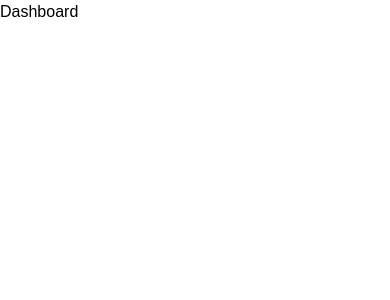
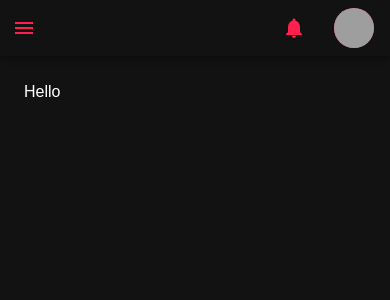
Before and after one commit to ocmodi21/FilmFusion-Webapp, a React (Create React App) app: page /dashboard in a window 390 px wide. Shown: the top 300 px of the page. Built offline with nearby package versions, Linux system fonts and the light colour scheme; grey boxes are pictures that could not be loaded.

Commit message:
chore: dashboard cofiguration

```diff
--- a/package.json
+++ b/package.json
@@ -5,8 +5,10 @@
   "dependencies": {
     "@emotion/react": "^11.11.4",
     "@emotion/styled": "^11.11.5",
+    "@mui/icons-material": "^5.15.19",
     "@mui/lab": "^5.0.0-alpha.170",
     "@mui/material": "^5.15.19",
+    "@mui/x-tree-view": "^7.6.0",
     "@tanstack/react-query": "^5.40.0",
     "@testing-library/jest-dom": "^5.17.0",
     "@testing-library/react": "^13.4.0",
@@ -24,7 +26,7 @@
     "web-vitals": "^2.1.4"
   },
   "scripts": {
-    "start": "react-scripts start",
+    "start": "SET PORT=2117 && react-scripts start",
     "build": "react-scripts build",
     "test": "react-scripts test",
     "eject": "react-scripts eject"
--- a/src/App.tsx
+++ b/src/App.tsx
@@ -1,16 +1,35 @@
 import { QueryClient, QueryClientProvider } from "@tanstack/react-query";
-import { Route, Routes } from "react-router-dom";
+import { Route, Routes, useNavigate } from "react-router-dom";
 import ToastAlert from "./utils/ToastAlert";
 import Landing from "./pages/Landing.page";
 import Signin from "./pages/Signin.page";
 import Signup from "./pages/Signup.page";
 import Dashboard from "./pages/Dashboard.page";
+import { createTheme, ThemeProvider } from "@mui/material";
+import useStorage from "./hooks/useStorage";
+import { useEffect } from "react";
+
+const theme = createTheme({
+  typography: {
+    fontFamily: ["Urbanist", "sans-serif"].join(","),
+  },
+});
 
 const queryClient = new QueryClient();
 
 const App = () => {
+  const { getDataFromStorage } = useStorage();
+  const navigate = useNavigate();
+
+  useEffect(() => {
+    const token = getDataFromStorage("userToken");
+    if (token) {
+      navigate("/dashboard");
+    }
+  }, []);
   return (
     <>
+      <ThemeProvider theme={theme}>
         <QueryClientProvider client={queryClient}>
           <ToastAlert />
           <Routes>
@@ -20,6 +39,7 @@ const App = () => {
             <Route path="/dashboard" element={<Dashboard />} />
           </Routes>
         </QueryClientProvider>
+      </ThemeProvider>
     </>
   );
 };
--- a/src/components/CustomButton.tsx
+++ b/src/components/CustomButton.tsx
@@ -10,10 +10,10 @@ interface props {
 const CustomButton = ({ title, onClick, loading = false }: props) => {
   const CButton = styled(LoadingButton)<ButtonProps>(() => ({
     color: "#FFFFFFF",
-    backgroundColor: "#892CDC",
+    backgroundColor: "#FF204E",
     fontSize: "18px",
     "&:hover": {
-      backgroundColor: "#a435ff",
+      backgroundColor: "#A0153E",
     },
     minWidth: "100%",
     fontWeight: "600",
--- /dev/null
+++ b/src/components/TreeView.tsx
@@ -0,0 +1,30 @@
+import * as React from "react";
+import { SimpleTreeView } from "@mui/x-tree-view/SimpleTreeView";
+import { TreeItem } from "@mui/x-tree-view/TreeItem";
+
+export default function CTreeView() {
+  return (
+    <SimpleTreeView>
+      <TreeItem
+        itemId="grid"
+        label="Private List"
+        sx={{
+          color: "#ffffff",
+          "& .MuiTreeItem-content": {
+            padding: "0",
+          },
+          "& .MuiTreeItem-content.Mui-selected": {
+            backgroundColor: "transparent",
+          },
+          "& .MuiTreeItem-label": {
+            fontSize: "20px !important",
+          },
+        }}
+      >
+        <TreeItem itemId="grid-community" label="@mui/x-data-grid" />
+        <TreeItem itemId="grid-pro" label="@mui/x-data-grid-pro" />
+        <TreeItem itemId="grid-premium" label="@mui/x-data-premium" />
+      </TreeItem>
+    </SimpleTreeView>
+  );
+}
--- a/src/pages/Dashboard.page.tsx
+++ b/src/pages/Dashboard.page.tsx
@@ -1,7 +1,226 @@
 import React from "react";
+import AppBar from "@mui/material/AppBar";
+import Box from "@mui/material/Box";
+import CssBaseline from "@mui/material/CssBaseline";
+import Divider from "@mui/material/Divider";
+import Drawer from "@mui/material/Drawer";
+import IconButton from "@mui/material/IconButton";
+import List from "@mui/material/List";
+import ListItem from "@mui/material/ListItem";
+import ListItemButton from "@mui/material/ListItemButton";
+import MenuIcon from "@mui/icons-material/Menu";
+import NotificationsIcon from "@mui/icons-material/Notifications";
+import Toolbar from "@mui/material/Toolbar";
+import Avatar from "@mui/material/Avatar";
+import { Badge } from "@mui/material";
+import { useState } from "react";
+import useStorage from "../hooks/useStorage";
+import { useNavigate } from "react-router-dom";
+import MovieFilterIcon from "@mui/icons-material/MovieFilter";
+import CTreeView from "../components/TreeView";
 
-const Dashboard = () => {
-  return <div>Dashboard</div>;
+const drawerWidth = 250;
+
+interface Props {
+  window?: () => Window;
+}
+
+const Dashboard = (props: Props) => {
+  const { window } = props;
+  const [mobileOpen, setMobileOpen] = useState(false);
+  const [isClosing, setIsClosing] = useState(false);
+  const [currentTab, setCurrentTab] = useState("Home");
+  const { clearDataFromStorage } = useStorage();
+  const navigate = useNavigate();
+
+  const handleDrawerClose = () => {
+    setIsClosing(true);
+    setMobileOpen(false);
+  };
+
+  const handleDrawerTransitionEnd = () => {
+    setIsClosing(false);
+  };
+
+  const handleDrawerToggle = () => {
+    if (!isClosing) {
+      setMobileOpen(!mobileOpen);
+    }
+  };
+
+  const drawer = (
+    <div>
+      <Toolbar style={{ backgroundColor: "#121212" }}>
+        <div className="flex flex-row items-center text-2xl text-main gap-2 font-sans">
+          <MovieFilterIcon fontSize="large" />
+          <span>Film Fusion</span>
+        </div>
+      </Toolbar>
+
+      <List className="h-screen bg-bgcolor">
+        <ListItem disablePadding>
+          <ListItemButton
+            onClick={() => {
+              setCurrentTab("CreateJob");
+              if (!isClosing) {
+                setMobileOpen(false);
+              }
+            }}
+          >
+            <span className="text-[20px] font-medium text-font">Home</span>
+          </ListItemButton>
+        </ListItem>
+
+        <ListItem disablePadding>
+          <ListItemButton
+            onClick={() => {
+              setCurrentTab("AllJob");
+              if (!isClosing) {
+                setMobileOpen(false);
+              }
+            }}
+          >
+            <CTreeView />
+          </ListItemButton>
+        </ListItem>
+
+        <ListItem disablePadding>
+          <ListItemButton
+            onClick={() => {
+              setCurrentTab("AllJob");
+              if (!isClosing) {
+                setMobileOpen(false);
+              }
+            }}
+          >
+            <CTreeView />
+          </ListItemButton>
+        </ListItem>
+
+        <ListItem disablePadding>
+          <ListItemButton
+            onClick={() => {
+              clearDataFromStorage();
+              navigate("/");
+            }}
+          >
+            <span className="text-[20px] font-medium text-font">Logout</span>
+          </ListItemButton>
+        </ListItem>
+      </List>
+    </div>
+  );
+
+  const container =
+    window !== undefined ? () => window().document.body : undefined;
+  return (
+    <Box sx={{ display: "flex" }}>
+      <CssBaseline />
+
+      <AppBar
+        position="fixed"
+        sx={{
+          width: { sm: `calc(100% - ${drawerWidth}px)` },
+          ml: { sm: `${drawerWidth}px` },
+        }}
+      >
+        <Toolbar sx={{ bgcolor: "#121212" }}>
+          <div className="flex justify-between md:justify-end w-full">
+            <IconButton
+              aria-label="open drawer"
+              edge="start"
+              onClick={handleDrawerToggle}
+              sx={{ mr: 2, display: { sm: "none" }, color: "#FF204E" }}
+            >
+              <MenuIcon />
+            </IconButton>
+            <div className="flex items-center gap-7">
+              <Box sx={{ color: "action.active" }}>
+                <Badge sx={{ color: "#FF204E" }} variant="dot">
+                  <NotificationsIcon sx={{ cursor: "pointer" }} />
+                </Badge>
+              </Box>
+              <Avatar
+                sizes="small"
+                alt="Travis Howard"
+                src="/static/images/avatar/2.jpg"
+                sx={{
+                  cursor: "pointer",
+                  color: "white",
+                  backgroundColor: "#FF204E",
+                }}
+              />
+            </div>
+          </div>
+        </Toolbar>
+      </AppBar>
+
+      <Box
+        component="nav"
+        sx={{ width: { sm: drawerWidth }, flexShrink: { sm: 0 } }}
+        aria-label="mailbox folders"
+      >
+        <Drawer
+          container={container}
+          variant="temporary"
+          open={mobileOpen}
+          onTransitionEnd={handleDrawerTransitionEnd}
+          onClose={handleDrawerClose}
+          ModalProps={{
+            keepMounted: true,
+          }}
+          sx={{
+            display: { xs: "block", sm: "block" },
+            "& .MuiDrawer-paper": {
+              boxSizing: "border-box",
+              width: drawerWidth,
+              borderColor: "#121212",
+            },
+          }}
+        >
+          {drawer}
+        </Drawer>
+        <Drawer
+          variant="permanent"
+          sx={{
+            display: { xs: "none", sm: "block" },
+            "& .MuiDrawer-paper": {
+              boxSizing: "border-box",
+              width: drawerWidth,
+              borderColor: "#121212",
+            },
+          }}
+          open
+        >
+          {drawer}
+        </Drawer>
+      </Box>
+
+      <Box
+        component="main"
+        sx={{
+          flexGrow: 1,
+          p: 3,
+          width: { sm: `calc(100% - ${drawerWidth}px)` },
+          backgroundColor: "#121212",
+        }}
+        className="h-screen"
+      >
+        <Toolbar sx={{ backgroundColor: "#121212" }} />
+        <div className="text-font">Hello</div>
+        {/* {recruiterTabStatus === "CreateJob" && <JobApplications />}
+        {recruiterTabStatus === "AllJob" && (
+          <AllJobs
+            setRecruiterTabStatus={setRecruiterTabStatus}
+            setJobId={setJobId}
+          />
+        )}
+        {recruiterTabStatus === "View" && (
+          <Responses id={jobId} setRecruiterTabStatus={setRecruiterTabStatus} />
+        )} */}
+      </Box>
+    </Box>
+  );
 };
 
 export default Dashboard;
--- a/src/pages/Signup.page.tsx
+++ b/src/pages/Signup.page.tsx
@@ -4,12 +4,6 @@ import CustomButton from "../components/CustomButton";
 import { toast } from "react-toastify";
 import useFetch from "../hooks/useFetch";
 import useStorage from "../hooks/useStorage";
-import InputLabel from "@mui/material/InputLabel";
-import MenuItem from "@mui/material/MenuItem";
-import FormControl from "@mui/material/FormControl";
-import Select, { SelectChangeEvent } from "@mui/material/Select";
-import { Box } from "@mui/material";
-import { useMutation } from "@tanstack/react-query";
 
 type UserDataType = {
   first_name: string;
--- a/tailwind.config.js
+++ b/tailwind.config.js
@@ -7,7 +7,7 @@ export default {
     },
     colors: {
       bgcolor: "#121212",
-      main: "#892CDC",
+      main: "#FF204E",
       font: "#ffffff",
     },
     extend: {},
```
Also changed, not shown: 1 other file (tests, documents, lock files or other folders). Lines whose indentation alone changed are shown as unchanged.
